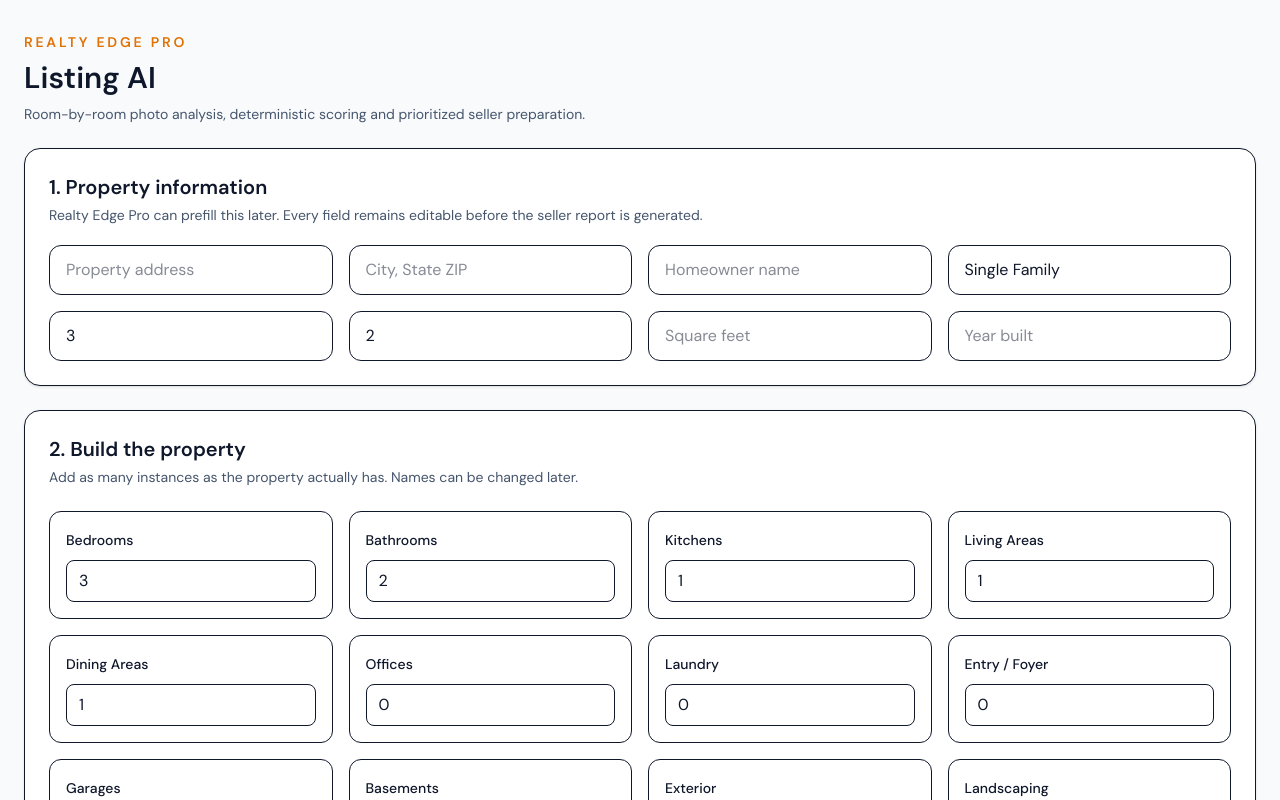
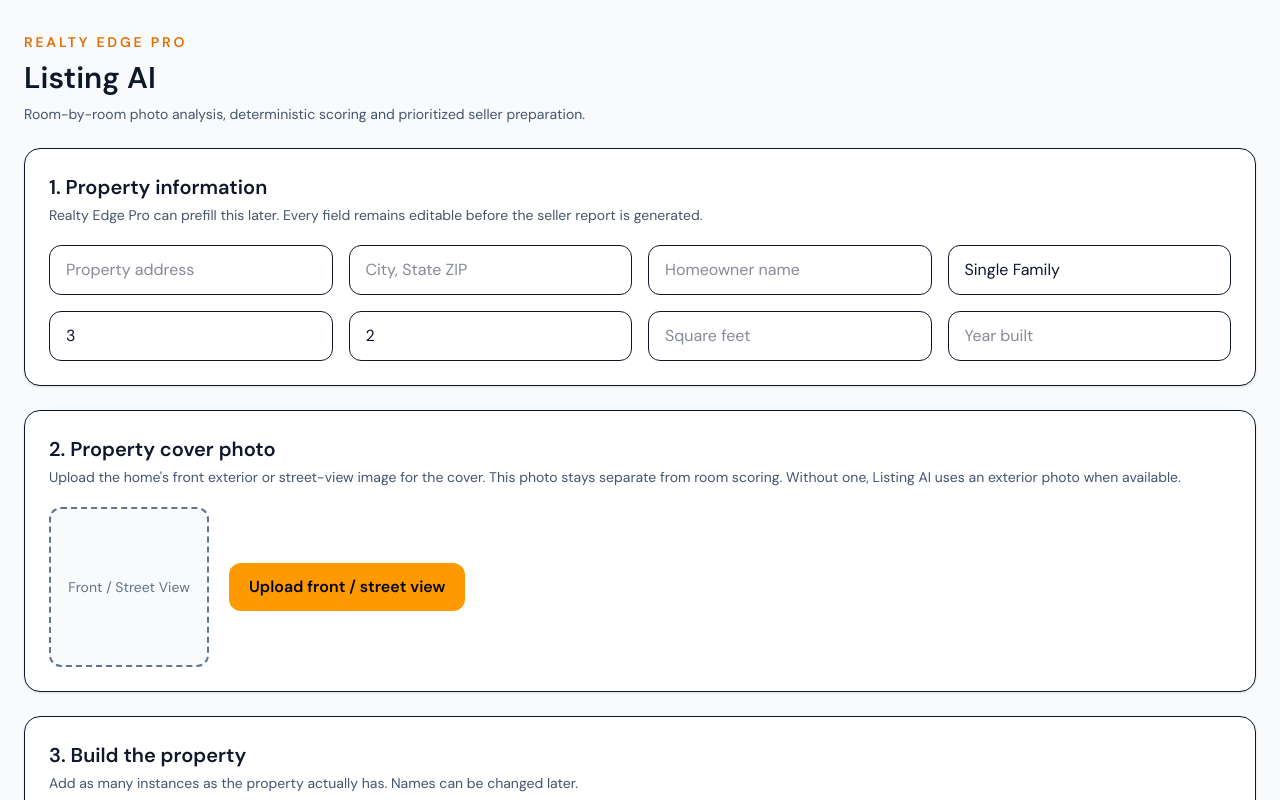
Before and after one commit to gregpett86/listingpilot-ai, a Next.js app: page /listing-ai-v2-live in a window 1280 px wide. Shown: the top 800 px of the page. Built offline with nearby package versions, Linux system fonts and the light colour scheme.

Commit message:
Add independent front street-view cover photo upload in Listing AI

```diff
--- a/src/app/listing-evaluation-v2/listing-evaluation-v2-client.tsx
+++ b/src/app/listing-evaluation-v2/listing-evaluation-v2-client.tsx
@@ -101,6 +101,8 @@ export default function ListingEvaluationV2Client() {
   });
   const [spaces, setSpaces] = useState<PropertySpace[]>([]);
   const [photos, setPhotos] = useState<EvaluationPhoto[]>([]);
+  const [coverFrontPhoto, setCoverFrontPhoto] = useState<{ dataUrl: string; name: string } | null>(null);
+  const [coverUploadError, setCoverUploadError] = useState("");
   const [analyses, setAnalyses] = useState<SpaceAnalysis[]>([]);
   const [recommendations, setRecommendations] = useState<
     ImprovementRecommendation[]
@@ -146,12 +148,14 @@ export default function ListingEvaluationV2Client() {
       },
       spaces,
       photos,
+      coverFrontPhoto: coverFrontPhoto?.dataUrl,
+      coverFrontPhotoName: coverFrontPhoto?.name,
       analyses: dynamicAnalyses,
       recommendations,
       createdAt: new Date(0).toISOString(),
       updatedAt: new Date().toISOString(),
     }),
-    [property, spaces, photos, dynamicAnalyses, recommendations],
+    [property, spaces, photos, coverFrontPhoto, dynamicAnalyses, recommendations],
   );
 
   const propertyScores = useMemo(
@@ -191,6 +195,23 @@ export default function ListingEvaluationV2Client() {
       ),
     [recommendations],
   );
+
+  async function uploadFrontCover(event: ChangeEvent<HTMLInputElement>) {
+    const file = event.target.files?.[0];
+    if (!file) return;
+    setCoverUploadError("");
+    if (!["image/jpeg", "image/png", "image/webp"].includes(file.type)) {
+      setCoverUploadError("Choose a JPG, PNG or WebP photo.");
+      event.target.value = "";
+      return;
+    }
+    try {
+      setCoverFrontPhoto({ dataUrl: await readFile(file), name: file.name });
+    } catch {
+      setCoverUploadError("That photo could not be loaded. Please try another.");
+    }
+    event.target.value = "";
+  }
 
   function generateSpaces() {
     const generated = buildPropertySpaces(counts);
@@ -406,7 +427,39 @@ export default function ListingEvaluationV2Client() {
             </section>
 
             <section className="rounded-2xl border bg-white p-6 shadow-sm">
-              <h2 className="text-xl font-semibold">2. Build the property</h2>
+              <h2 className="text-xl font-semibold">2. Property cover photo</h2>
+              <p className="mt-1 text-sm text-slate-600">
+                Upload the home's front exterior or street-view image for the cover. This photo stays separate
+                from room scoring. Without one, Listing AI uses an exterior photo when available.
+              </p>
+              <div className="mt-5 flex flex-wrap items-center gap-5">
+                {coverFrontPhoto ? (
+                  <img src={coverFrontPhoto.dataUrl} alt="Selected front-of-home cover" className="h-40 w-40 rounded-xl border object-cover" />
+                ) : (
+                  <div className="flex h-40 w-40 items-center justify-center rounded-xl border-2 border-dashed bg-slate-50 p-4 text-center text-sm text-slate-500">
+                    Front / Street View
+                  </div>
+                )}
+                <div className="space-y-3">
+                  <label className="inline-flex cursor-pointer rounded-xl bg-amber-500 px-5 py-3 font-semibold text-slate-950">
+                    {coverFrontPhoto ? "Replace cover photo" : "Upload front / street view"}
+                    <input className="hidden" type="file" accept="image/jpeg,image/png,image/webp" onChange={uploadFrontCover} />
+                  </label>
+                  {coverFrontPhoto && (
+                    <div>
+                      <p className="max-w-xs truncate text-sm text-slate-600">{coverFrontPhoto.name}</p>
+                      <button className="mt-1 text-sm font-medium text-red-700 underline" onClick={() => setCoverFrontPhoto(null)} type="button">
+                        Remove cover photo
+                      </button>
+                    </div>
+                  )}
+                  {coverUploadError && <p className="text-sm text-red-700" role="alert">{coverUploadError}</p>}
+                </div>
+              </div>
+            </section>
+
+            <section className="rounded-2xl border bg-white p-6 shadow-sm">
+              <h2 className="text-xl font-semibold">3. Build the property</h2>
               <p className="mt-1 text-sm text-slate-600">
                 Add as many instances as the property actually has. Names can be changed later.
               </p>
```
